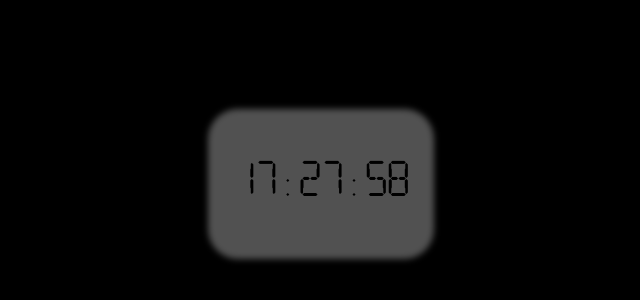
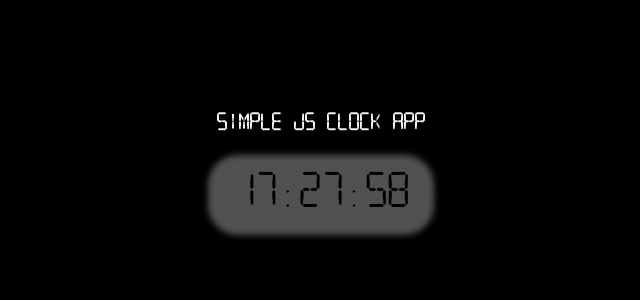
Before and after one commit to Greezaaa/jsDigitalClock, a plain HTML site: page index.html in a window 1280 px wide. Shown: the part 264-564 px from the top of the page, without its empty margins (319-959 px from the left). Drawn offline with Linux system fonts and the light colour scheme.

Commit message:
Done, to much scss

```diff
--- a/assets/scss/main.scss
+++ b/assets/scss/main.scss
@@ -88,6 +88,10 @@ footer {
   background-color: #333;
   color: #f2f2f2;
 }
+h2 {
+  color: #f2f2f2;
+  font-size: 3rem;
+}
 .wrapper {
   position: relative;
 
@@ -107,8 +111,8 @@ footer {
     flex-direction: row;
     justify-content: space-between;
     align-items: center;
-    padding: 50px 25px;
-    max-width: 300px;
+    padding: 15px 25px;
+    max-width: 400px;
     margin: auto;
     // font
     font-size: 4.3em;
```
Also changed, not shown: assets/css/main.css, assets/css/main.min.css, 3 other files.
